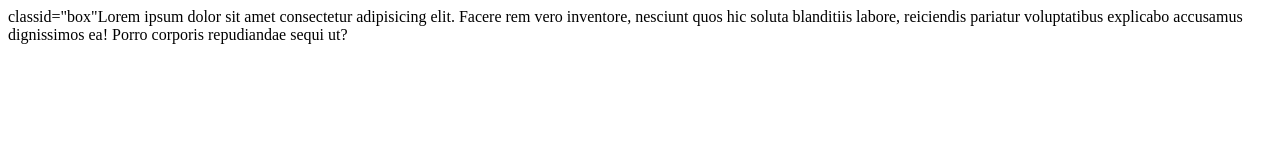
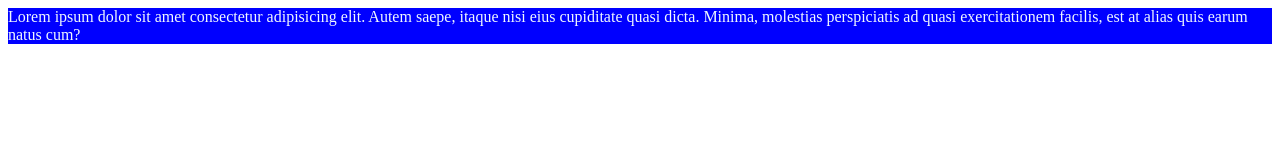
Before and after one commit to aarticode/New-folder, a plain HTML site: page index.html in a window 1280 px wide. Drawn offline with Linux system fonts and the light colour scheme.

Commit message:
second commit

```diff
--- a/index.html
+++ b/index.html
@@ -8,8 +8,12 @@
 
 </head>
 <body>
-<div> classid="box"Lorem ipsum dolor sit amet consectetur adipisicing elit.
-    Facere rem vero inventore, nesciunt quos hic soluta blanditiis labore, reiciendis pariatur voluptatibus explicabo accusamus dignissimos ea! Porro corporis repudiandae sequi ut?</div>
 
-</body>
+
+<div id="box">Lorem ipsum dolor sit amet consectetur adipisicing elit. Autem saepe, itaque nisi eius cupiditate quasi dicta. Minima, molestias perspiciatis ad quasi exercitationem facilis, est at alias quis earum natus cum?
+
+</div>
+
+
+
 </html>
--- a/style.css
+++ b/style.css
@@ -1,3 +1,4 @@
-box{
-    color:blue;
+#box{
+   background-color:blue;
+   color:aliceblue
 }
```
